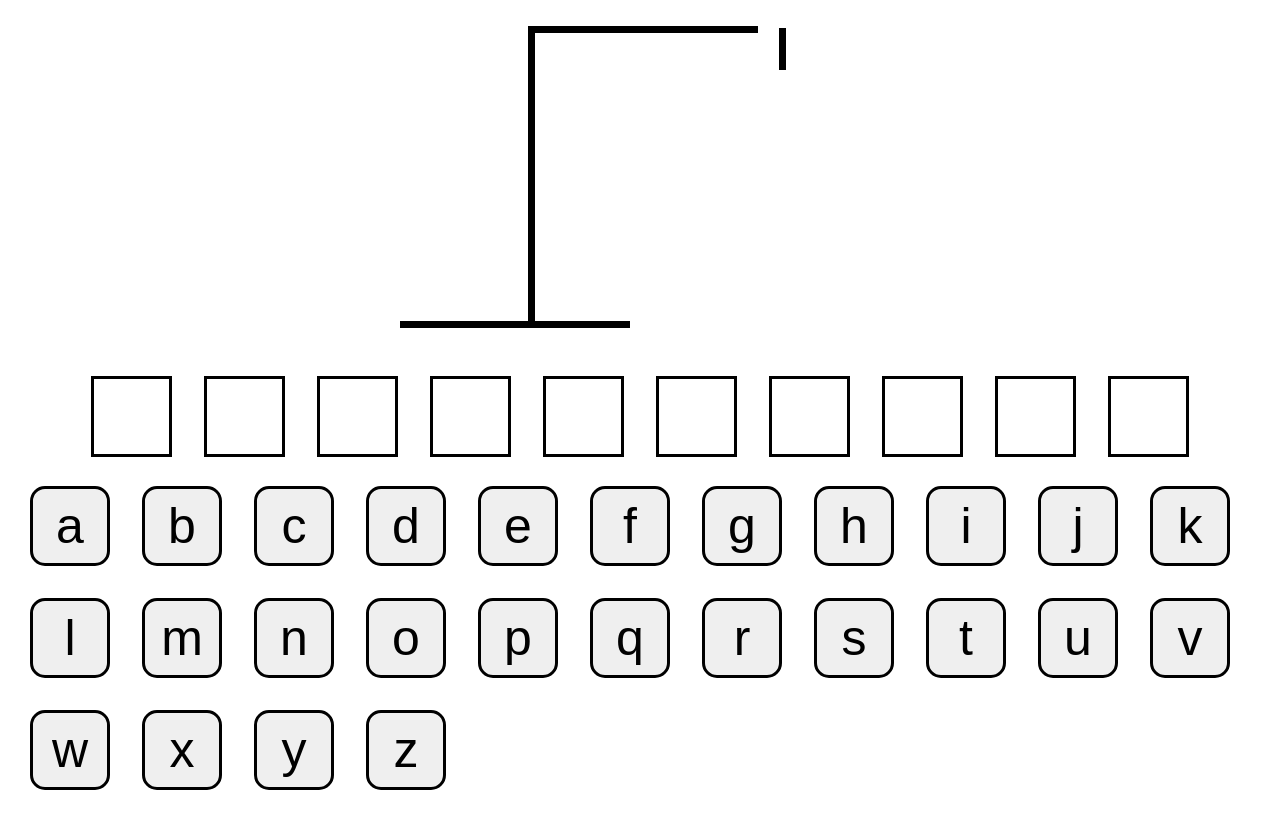
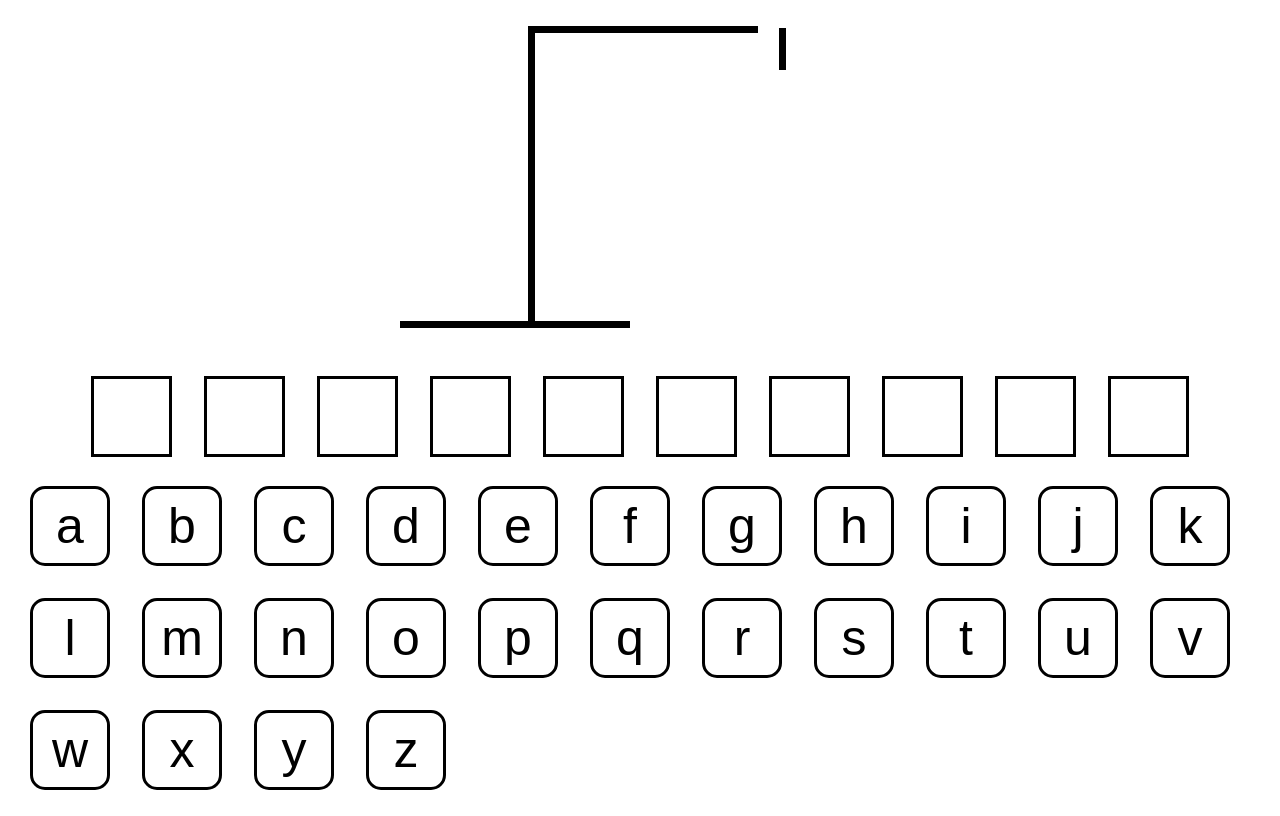
Before and after one commit to Travis613/Hangman-Game, a React (Vite) app in the folder Game/: page / in a window 1280 px wide. Built offline with nearby package versions, Linux system fonts and the light colour scheme.

Commit message:
made it so when a button is clicked it background color changes

```diff
--- a/Game/src/App.tsx
+++ b/Game/src/App.tsx
@@ -6,11 +6,11 @@ import { Key } from "./components/Key";
 import { Word } from "./components/Word";
 
 export default function App() {
-  const [word, setWord] = useState<string>(
+  const [gussedLetters, setGuessedLetters] = useState<string[]>([]);
+  const [wrongGuesses, setWrongGuesses] = useState(0);
+  const [word, setWord] = useState(
     words[Math.floor(Math.random() * words.length)],
   );
-  const [gussedLetters, setGuessedLetters] = useState<string[]>([]);
-  const [wrongGuesses, setWrongGuesses] = useState(0);
 
   function keyClicked(letter: string) {
     setGuessedLetters([...gussedLetters, letter]);
@@ -18,8 +18,6 @@ export default function App() {
       setWrongGuesses(wrongGuesses + 1);
     }
   }
-  console.log(word);
-  console.log(wrongGuesses);
   return (
     <div className="documentBody">
       <div>
--- a/Game/src/components/Key.tsx
+++ b/Game/src/components/Key.tsx
@@ -1,12 +1,22 @@
+import { useState } from "react";
+
 interface Props {
   letter: string;
   handleClick: () => void;
 }
 
 export function Key({ letter, handleClick }: Props) {
+  const [clicked, setClicked] = useState(false);
   return (
     <>
-      <button className="key" onClick={handleClick}>
+      <button
+        className="key"
+        onClick={() => {
+          handleClick();
+          setClicked(true);
+        }}
+        style={{ backgroundColor: clicked ? "lightgrey" : "white" }}
+      >
         {letter}
       </button>
     </>
```
